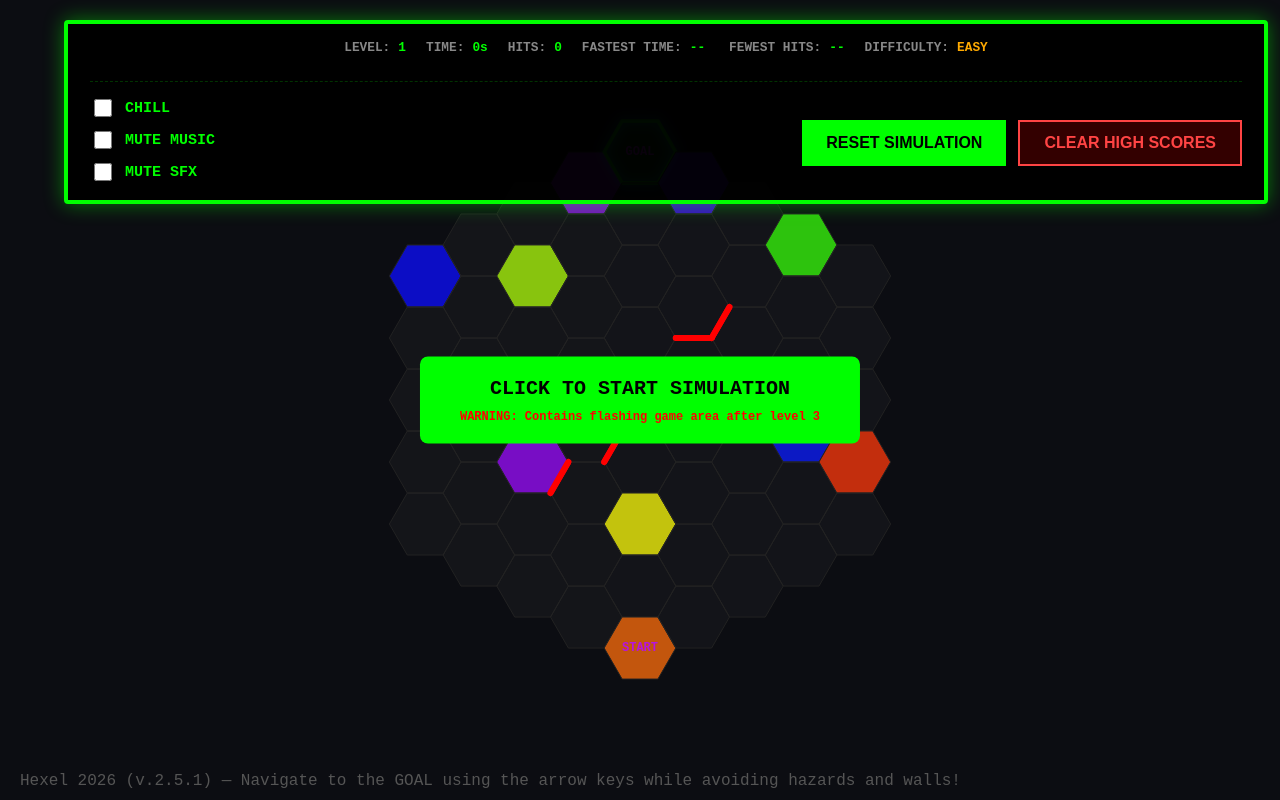
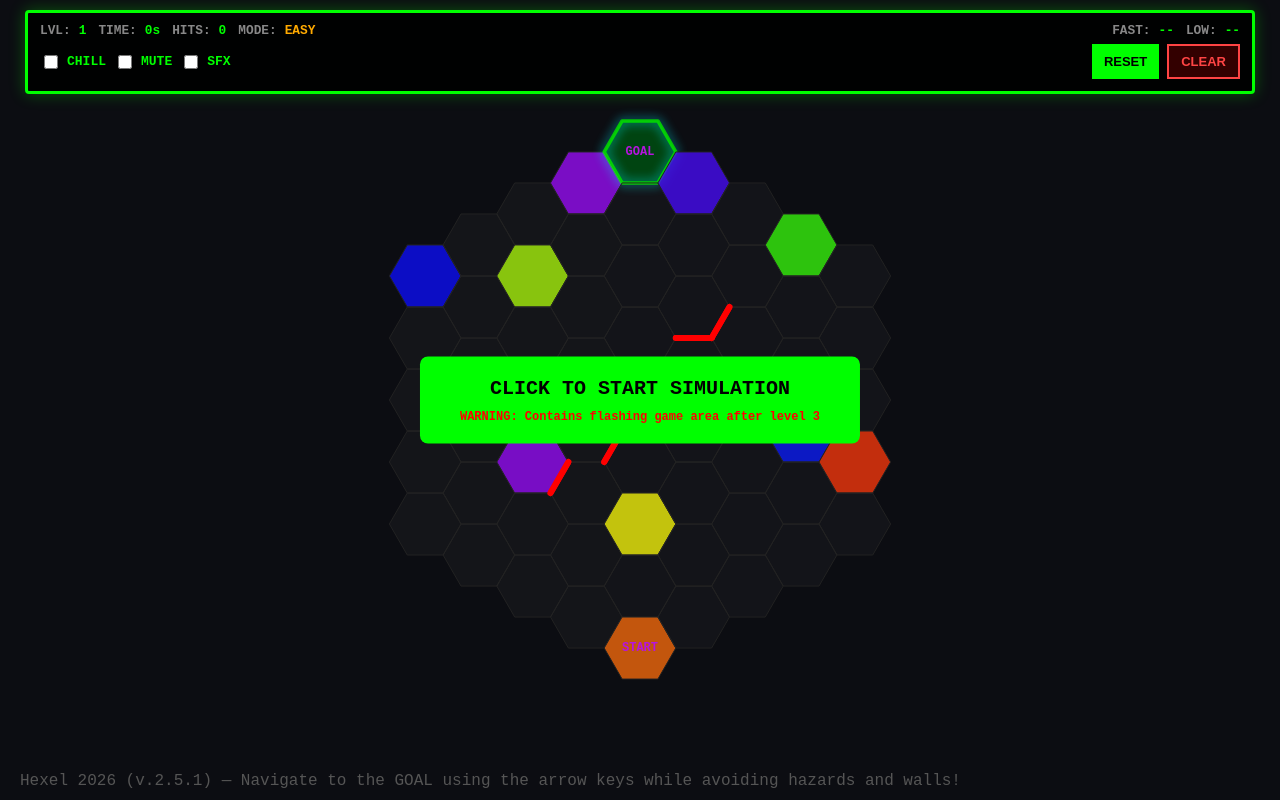
Before and after one commit to sorton9999/hex-game, a React (Vite) app: page / in a window 1280 px wide. Built offline with nearby package versions, Linux system fonts and the light colour scheme.

Commit message:
tweak the HUD size so tthe gameboard can fit under it on smaller screen sizes.

```diff
--- a/src/App.jsx
+++ b/src/App.jsx
@@ -718,37 +718,36 @@ export default function App() {
             {/* The Main Center-Aligned HUD Panel */}
             <div className="ui" style={{
                 position: 'absolute',
-				top: viewportSize.width < 768 ? '8px' : '20px',
-				left: viewportSize.width < 768 ? '8px' : '5vw',
-				right: viewportSize.width < 768 ? '8px' : '5vw',
-				width: viewportSize.width < 768 ? 'calc(100% - 16px)' : '90vw',
+                top: viewportSize.width < 768 ? '6px' : '10px',
+                left: viewportSize.width < 768 ? '6px' : '12px',
+                right: viewportSize.width < 768 ? '6px' : '12px',
+                width: viewportSize.width < 768 ? 'calc(100% - 12px)' : 'min(94vw, 1200px)',
                 maxWidth: '1200px',
                 margin: '0 auto',
-				padding: `${Math.max(10, Math.round(16 * uiScale))}px ${Math.max(12, Math.round(22 * uiScale))}px`,
+                padding: viewportSize.width < 768 ? '8px 10px 10px' : '10px 12px 12px',
                 pointerEvents: 'auto',
-				background: 'rgba(0, 0, 0, 0.95)',
-				border: `${Math.max(2, Math.round(4 * uiScale))}px solid #0f0`,
-				boxShadow: '0 0 20px rgba(0, 255, 0, 0.45)',
+                background: 'rgba(0, 0, 0, 0.92)',
+                border: viewportSize.width < 768 ? '2px solid #0f0' : '3px solid #0f0',
+                boxShadow: '0 0 16px rgba(0, 255, 0, 0.3)',
                 zIndex: 40,
                 borderRadius: '4px'
             }}>
                 <div className="ui-inner" style={{
                     display: 'flex',
                     flexDirection: 'column',
-					//flexWrap: 'wrap',
-					alignItems: 'center',
+                    alignItems: 'stretch',
                     justifyContent: 'center',
-					gap: `${Math.max(10, Math.round(16 * uiScale))}px`,
+                    gap: '6px',
                     width: '100%'
                 }}>
                     {status === "won" && (
                         <div className="victory" style={{
                             color: '#0f0',
                             fontWeight: 'bold',
-							fontSize: 'clamp(24px, 4vw, 48px)',
-							letterSpacing: '3px',
-							textShadow: '0 0 12px #0f0',
-							marginBottom: '5px',
+                            fontSize: viewportSize.width < 768 ? '18px' : '22px',
+                            letterSpacing: '2px',
+                            textShadow: '0 0 8px #0f0',
+                            marginBottom: '2px',
                             textAlign: 'center'
                         }}>
                             SYSTEM SECURED!
@@ -757,68 +756,51 @@ export default function App() {
 
                     <div style={{
                         display: 'flex',
-						gap: `${Math.max(10, Math.round(20 * uiScale))}px`,
+                        gap: viewportSize.width < 768 ? '8px' : '12px',
                         flexWrap: 'wrap',
                         alignItems: 'center',
-						fontSize: `${Math.max(14, Math.round(18 * uiScale))}px`,
+                        justifyContent: 'space-between',
+                        fontSize: viewportSize.width < 768 ? '13px' : '14px',
                         color: '#0f0',
                         fontFamily: 'monospace',
                         fontWeight: 'bold'
                     }}>
-						<div className="stat"><span style={{ color: '#888' }}>LEVEL:</span> <span>{level}</span></div>
+                        <div style={{ display: 'flex', gap: viewportSize.width < 768 ? '8px' : '12px', flexWrap: 'wrap', alignItems: 'center' }}>
+                            <div className="stat"><span style={{ color: '#888' }}>LVL:</span> <span>{level}</span></div>
                             <div className="stat"><span style={{ color: '#888' }}>TIME:</span> <span>{timer}s</span></div>
                             <div className="stat"><span style={{ color: '#888' }}>HITS:</span> <span>{collisions}</span></div>
-
-						<div className="high-scores" style={{ display: 'flex', gap: `${Math.max(12, Math.round(24 * uiScale))}px`, flexWrap: 'wrap' }}>
-							<div className="stat">
-								<span style={{ color: '#888' }}>FASTEST TIME:</span>
-								<span>{bestTime}{bestTime !== '--' && 's'}</span>
+                            <div className="stat"><span style={{ color: '#888' }}>MODE:</span> <span style={{ color: '#ffaa00' }}>{diff.label}</span></div>
                         </div>
-							<div className="stat">
-								<span style={{ color: '#888' }}>FEWEST HITS:</span>
-								<span>{bestCollisions}</span>
+                        <div style={{ display: 'flex', gap: viewportSize.width < 768 ? '8px' : '12px', flexWrap: 'wrap', alignItems: 'center' }}>
+                            <div className="stat"><span style={{ color: '#888' }}>FAST:</span> <span>{bestTime}{bestTime !== '--' && 's'}</span></div>
+                            <div className="stat"><span style={{ color: '#888' }}>LOW:</span> <span>{bestCollisions}</span></div>
                         </div>
                     </div>
-
-						<div className="stat"><span style={{ color: '#888' }}>DIFFICULTY:</span> <span style={{ color: '#ffaa00' }}>{diff.label}</span></div>
-					</div>
-
 
                     <div style={{
                         display: 'flex',
                         flexWrap: 'wrap',
                         alignItems: 'center',
-						justifyContent: 'space-between', // Pushes the checkbox stack left and buttons right
-						gap: `${Math.max(12, Math.round(20 * uiScale))}px`,
-						width: '100%',
-						marginTop: `${Math.max(8, Math.round(10 * uiScale))}px`,
-						borderTop: '1px dashed rgba(0, 255, 0, 0.2)', // Subtle dividing line above controls
-						paddingTop: `${Math.max(10, Math.round(14 * uiScale))}px`
+                        justifyContent: 'space-between',
+                        gap: '8px',
+                        width: '100%'
                     }}>
-
-						{/* LEFT COLUMN: FUTURE-PROOF CHECBOX VERTICAL STACK */}
                         <div style={{
                             display: 'flex',
-							flexDirection: 'column', // Stacks checkboxes neatly on top of each other
-							alignItems: 'flex-start', // Keeps them all left-aligned
-							gap: `${Math.max(6, Math.round(8 * uiScale))}px`, // Space between each checkbox row
-							minWidth: `${Math.max(140, Math.round(180 * uiScale))}px` // Prevents layout squeezing when empty rows are added
+                            flexWrap: 'wrap',
+                            alignItems: 'center',
+                            gap: viewportSize.width < 768 ? '6px' : '8px'
                         }}>
-
-
-
-							{/* CHILL CHECKBOX */}
                             <label style={{
                                 display: 'flex',
                                 alignItems: 'center',
-								gap: `${Math.max(8, Math.round(10 * uiScale))}px`,
+                                gap: '6px',
                                 color: isChill ? '#ff00ff' : '#0f0',
                                 fontFamily: 'monospace',
-								fontSize: `${Math.max(13, Math.round(15 * uiScale))}px`,
+                                fontSize: viewportSize.width < 768 ? '12px' : '13px',
                                 fontWeight: 'bold',
                                 cursor: 'pointer',
-								userSelect: 'none',
-								transition: 'color 0.15s ease'
+                                userSelect: 'none'
                             }}>
                                 <input
                                     type="checkbox"
@@ -826,25 +808,22 @@ export default function App() {
                                     onChange={toggleChill}
                                     style={{
                                         accentColor: '#0f0',
-										width: `${Math.max(14, Math.round(18 * uiScale))}px`,
-										height: `${Math.max(14, Math.round(18 * uiScale))}px`,
+                                        width: '14px',
+                                        height: '14px',
                                         cursor: 'pointer'
                                     }} />
                                 <span>CHILL</span>
                             </label>
-
-							{/* MUTE MUSIC */}
                             <label style={{
                                 display: 'flex',
                                 alignItems: 'center',
-								gap: `${Math.max(8, Math.round(10 * uiScale))}px`,
+                                gap: '6px',
                                 color: isMuted ? '#444' : '#0f0',
                                 fontFamily: 'monospace',
-								fontSize: `${Math.max(13, Math.round(15 * uiScale))}px`,
+                                fontSize: viewportSize.width < 768 ? '12px' : '13px',
                                 fontWeight: 'bold',
                                 cursor: 'pointer',
-								userSelect: 'none',
-								transition: 'color 0.15s ease'
+                                userSelect: 'none'
                             }}>
                                 <input
                                     type="checkbox"
@@ -852,82 +831,67 @@ export default function App() {
                                     onChange={toggleMute}
                                     style={{
                                         accentColor: '#0f0',
-										width: `${Math.max(14, Math.round(18 * uiScale))}px`,
-										height: `${Math.max(14, Math.round(18 * uiScale))}px`,
+                                        width: '14px',
+                                        height: '14px',
                                         cursor: 'pointer'
                                     }}/>
-								<span>MUTE MUSIC</span>
+                                <span>MUTE</span>
                             </label>
-
-							{/* MUTE SFX */}
-							{
+                            {viewportSize.width >= 768 && (
                             <label style={{
                                 display: 'flex',
                                 alignItems: 'center',
-								gap: `${Math.max(8, Math.round(10 * uiScale))}px`,
+                                gap: '6px',
                                 color: isSfxMuted ? '#444' : '#0f0',
                                 fontFamily: 'monospace',
-								fontSize: `${Math.max(13, Math.round(15 * uiScale))}px`,
+                                fontSize: '13px',
                                 fontWeight: 'bold',
                                 cursor: 'pointer',
-								userSelect: 'none',
-								transition: 'color 0.15s ease'
+                                userSelect: 'none'
                             }}>
                                 <input type="checkbox"
                                     checked={isSfxMuted}
                                     onChange={toggleSfxMute}
                                     style={{
                                         accentColor: '#0f0',
-										width: `${Math.max(14, Math.round(18 * uiScale))}px`,
-										height: `${Math.max(14, Math.round(18 * uiScale))}px`,
+                                        width: '14px',
+                                        height: '14px',
                                         cursor: 'pointer'
-									}}
-									/>
-								<span>MUTE SFX</span>
+                                    }} />
+                                <span>SFX</span>
                             </label>
-							}
-
+                            )}
                         </div>
 
-						{/* RIGHT COLUMN: ACTION BUTTON CLUSTER */}
-						<div style={{
-							display: 'flex',
-							gap: '12px',
-							flexWrap: 'wrap',
-							justifyContent: 'flex-end' // Locks action buttons tightly to the right margin
-						}}>
-
-
-							<div style={{ display: 'flex', gap: '12px', flexWrap: 'wrap', marginTop: '5px' }}>
+                        <div style={{ display: 'flex', gap: '8px', flexWrap: 'wrap', justifyContent: 'flex-end' }}>
                             <button
                                 onClick={() => { onReset() }}
                                 style={{
-										padding: `${Math.max(8, Math.round(12 * uiScale))}px ${Math.max(14, Math.round(24 * uiScale))}px`,
+                                    padding: viewportSize.width < 768 ? '7px 10px' : '8px 12px',
                                     background: '#0f0',
                                     color: '#000',
                                     border: 'none',
                                     fontWeight: 'bold',
                                     cursor: 'pointer',
-										fontSize: `${Math.max(13, Math.round(16 * uiScale))}px`
+                                    fontSize: viewportSize.width < 768 ? '12px' : '13px'
                                 }}>
-									RESET SIMULATION
+                                RESET
                             </button>
+                            {viewportSize.width >= 768 && (
                             <button
                                 onClick={clearHighScores}
                                 style={{
-										padding: `${Math.max(8, Math.round(12 * uiScale))}px ${Math.max(14, Math.round(24 * uiScale))}px`,
+                                    padding: '8px 12px',
                                     backgroundColor: '#330000',
                                     color: '#ff4444',
                                     border: '2px solid #ff4444',
                                     fontWeight: 'bold',
                                     cursor: 'pointer',
-										fontSize: `${Math.max(13, Math.round(16 * uiScale))}px`
+                                    fontSize: '13px'
                                 }}>
-									CLEAR HIGH SCORES
+                                CLEAR
                             </button>
-							</div>
-
-
+                            )}
                         </div>
                     </div>
                 </div>
```
Lines whose indentation alone changed are shown as unchanged.
